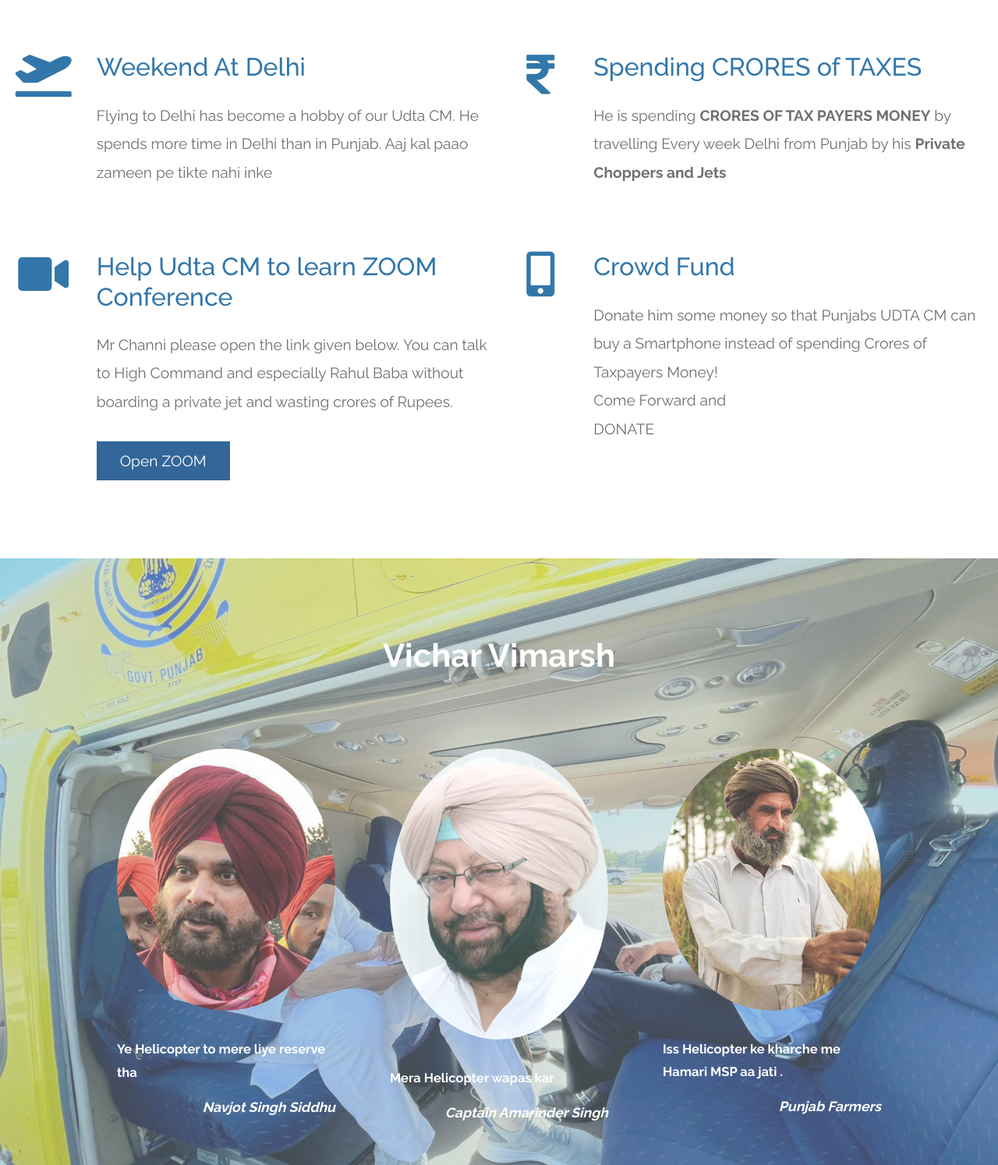
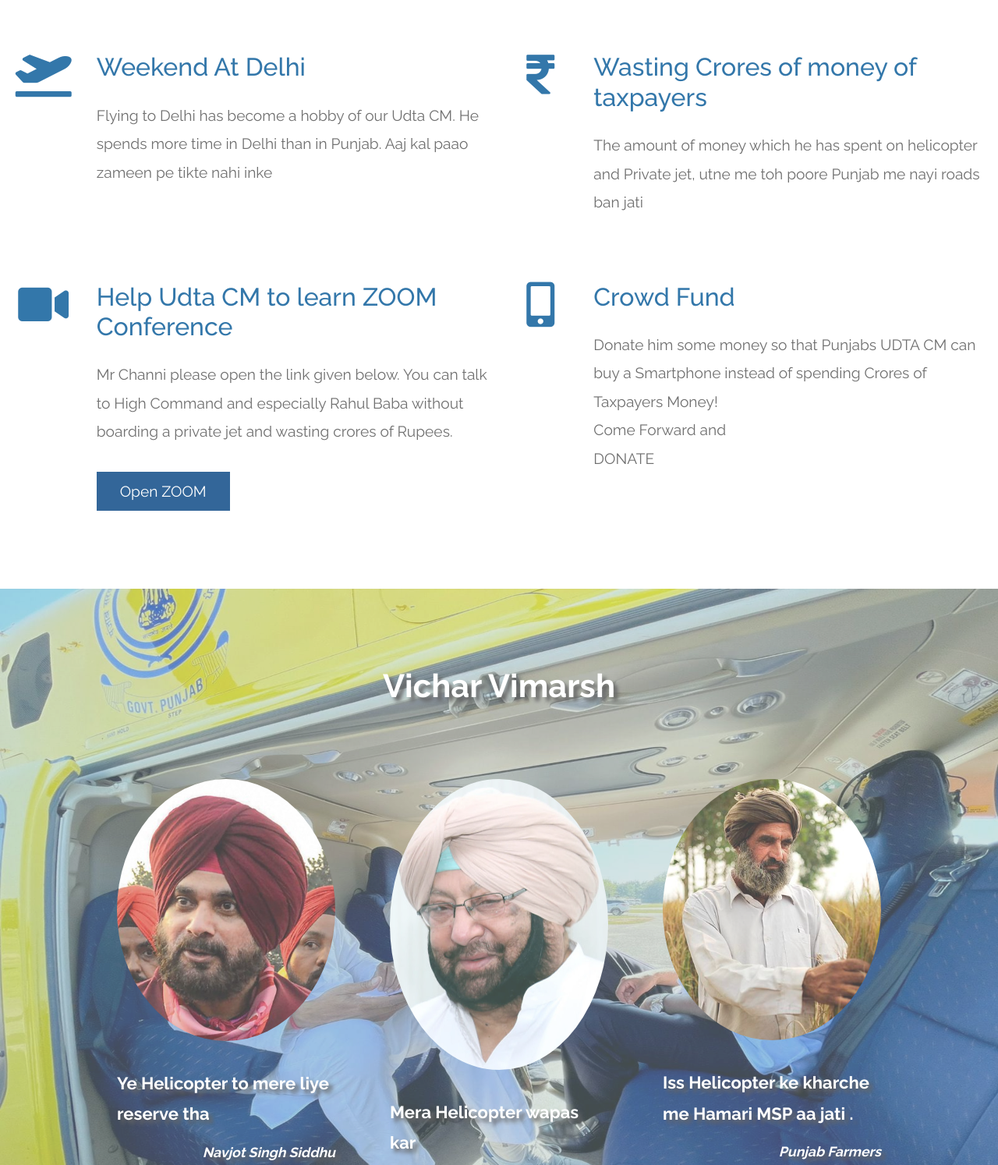
Before and after one commit to souravjain540/HelicopterWalaCM, a plain HTML site: page index.html in a window 1280 px wide. Shown: the part 1100-2594 px from the top of the page at 78% size. Drawn offline with Linux system fonts and the light colour scheme.

Commit message:
update font

```diff
--- a/css/tooplate-infinite-loop.css
+++ b/css/tooplate-infinite-loop.css
@@ -270,6 +270,7 @@ blockquote {
 
 /* Testimonials */
 #testimonials {
+  font-size: 1.6rem;
   color: white;
   background-image: url(../img/CM.jpeg);
   background-size: cover;
@@ -277,6 +278,7 @@ blockquote {
   font-weight: bold;
   background-size: 100%;
   position: relative;
+  text-shadow: 5px 5px 5px #333;
   opacity: 0.75;
 }
 
--- a/index.html
+++ b/index.html
@@ -104,9 +104,9 @@ Aaj kal paao zameen pe tikte nahi inke</p>
                 </div>
                 <div class="col-lg-5">
                     <div class="tm-intro-text-container">
-                        <h2 class="tm-text-primary mb-4">Spending CRORES of TAXES</h2>
+                        <h2 class="tm-text-primary mb-4">Wasting Crores of money of taxpayers                        </h2>
                         <p class="mb-4 tm-intro-text">
-                          He is spending <b>CRORES OF TAX PAYERS MONEY</b> by travelling Every week Delhi from Punjab by his <b>Private Choppers and Jets</b> </p>
+                          The amount of money which he has spent on helicopter and Private jet, utne me toh poore Punjab me nayi roads ban jati</b> </p>
                     </div>
                 </div>
 
```
